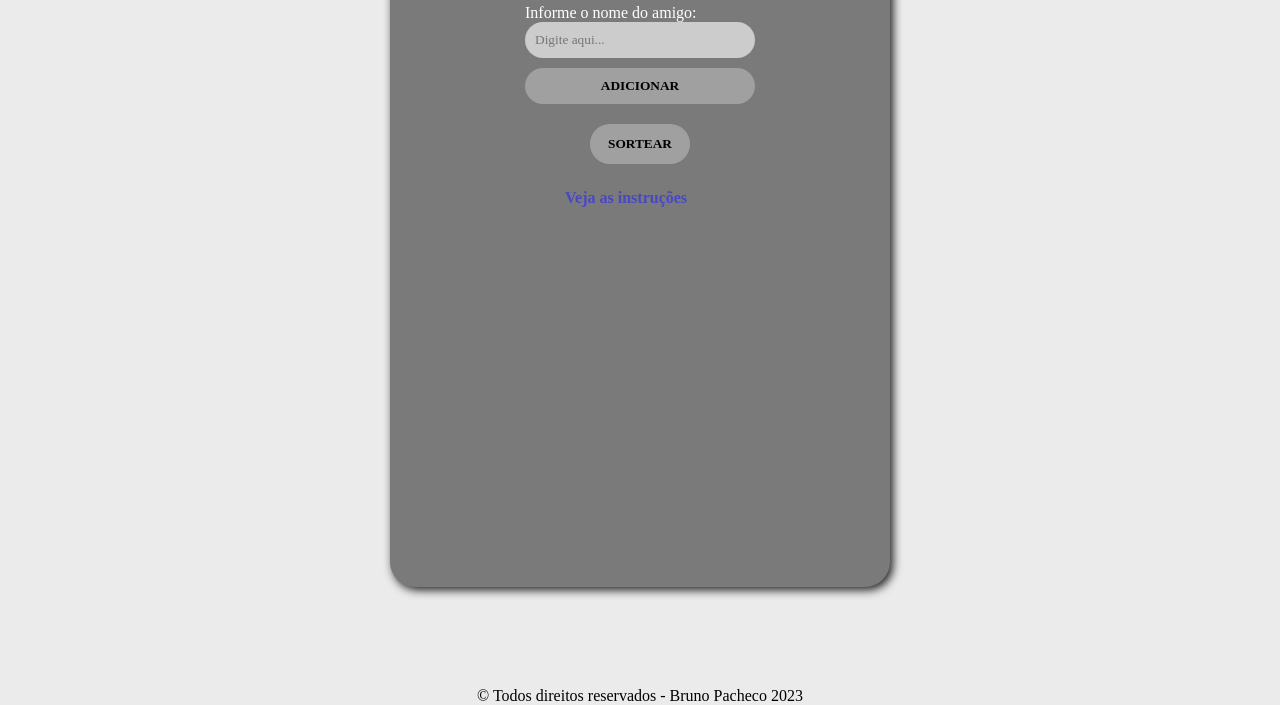
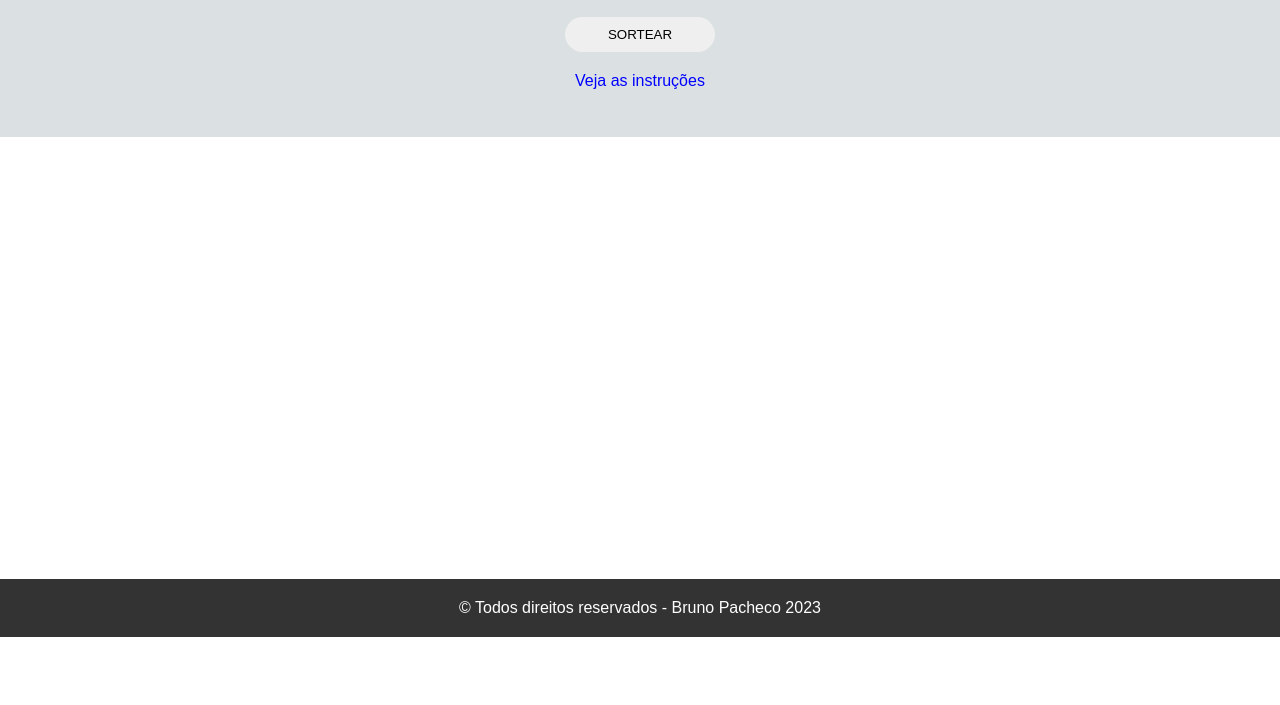
Before and after one commit to Brun0-Pachec0/Amigo-Secreto, a plain HTML site: page index.html in a window 1280 px wide. Shown: the part 163-868 px from the top of the page. After the commit the page ends 800 px from the top, so only its background shows below. Drawn offline with Linux system fonts and the light colour scheme.

Commit message:
Alterado um pouco o layout da página

```diff
--- a/index.html
+++ b/index.html
@@ -4,17 +4,19 @@
     <meta charset="UTF-8">
     <meta name="viewport" content="width=device-width, initial-scale=1.0">
     <title>Amigo Secreto</title>
-    <link rel="stylesheet" href="style.css">
+    <link rel="stylesheet" href="styleteste.css">
     <link rel="icon" href="./icon-body.png">
 </head>
 <body>
     <div class="container">
+        <div class="header">
             <div class="content">
                 <h1>Amigo Secreto</h1>
                 <div class="formulario">
-                <label for="nomeAmigo">Informe o nome do amigo:</label>
+                    <label class="informar-nome" for="nomeAmigo">Informe o nome do amigo:</label>
+                    <br>
                     <input type="text" name="nomeAmigo" id="nomeAmigo" placeholder="Digite aqui...">
-                <button class="btnAdicionar" onclick="adicionar()">adicionar</button>
+                    <button class="btnAdicionar" onclick="adicionar()">ADICIONAR</button>
                 </div>
             </div>
             <div class="content2">
@@ -23,12 +25,13 @@
                     <ul id="mostrarSorteio"></ul>
                 </div>
                 <div class="sortear">
-                <button class="btnSortear" onclick="sortear()">Sortear</button>
+                    <button class="btnSortear" onclick="sortear()">SORTEAR</button>
                 </div>
                 <div class="resposta"></div>
             </div>
             <div class="regras">
                 <a href="./regras.html">Veja as instruções</a>
+            </div>
         </div>
     </div>
     <footer>
--- /dev/null
+++ b/styleteste.css
@@ -0,0 +1,78 @@
+* {
+    margin: 0;
+    padding: 0;
+    font-family: 'Arial', sans-serif;
+}
+
+
+
+.header {
+    background-color: rgb(219, 224, 226);
+    width: 100%;
+    height: 300px;
+}
+
+.informar-nome {
+    text-decoration: blue;
+}
+
+.content {
+    margin-top: 50px;
+}
+
+body {
+    display: flex;
+    align-content: center;
+    flex-direction: column;
+}
+
+.container, footer {
+    display: flex;
+    flex-direction: column;
+    text-align: center;
+}
+
+.btnAdicionar {
+    border-radius: 20px;
+    padding: 10px;
+    width: 120px;
+    border: none;
+    background-color: rgb(255, 255, 255);
+    font-size: 14px;
+    font-weight: 400;
+}
+
+#nomeAmigo {
+    margin-top: 20px;
+    width: 150px;
+    margin-right: 10px;
+    border-radius: 20px;
+    padding: 10px;
+    border: none;
+}
+
+.btnSortear {
+    border-radius: 20px;
+    width: 150px;
+    padding: 10px;
+    border: none;
+    margin-top: 20px;
+    margin-bottom: 20px;
+}
+
+.regras a {
+    text-decoration: none;
+    color: blue;
+}
+
+
+footer {
+    position: fixed; /* Fixa o footer na tela */
+    left: 0; /* Alinha à esquerda */
+    bottom: 0; /* Alinha ao rodapé da página */
+    width: 100%; /* Garante que o footer ocupe toda a largura da página */
+    background-color: #333; /* Cor de fundo do footer */
+    color: white; /* Cor do texto */
+    text-align: center; /* Centraliza o texto */
+    padding: 20px 0; /* Espaçamento interno */
+  }
```
Also changed, not shown: regras.html (+1 -1 lines). Lines whose indentation alone changed are shown as unchanged.
